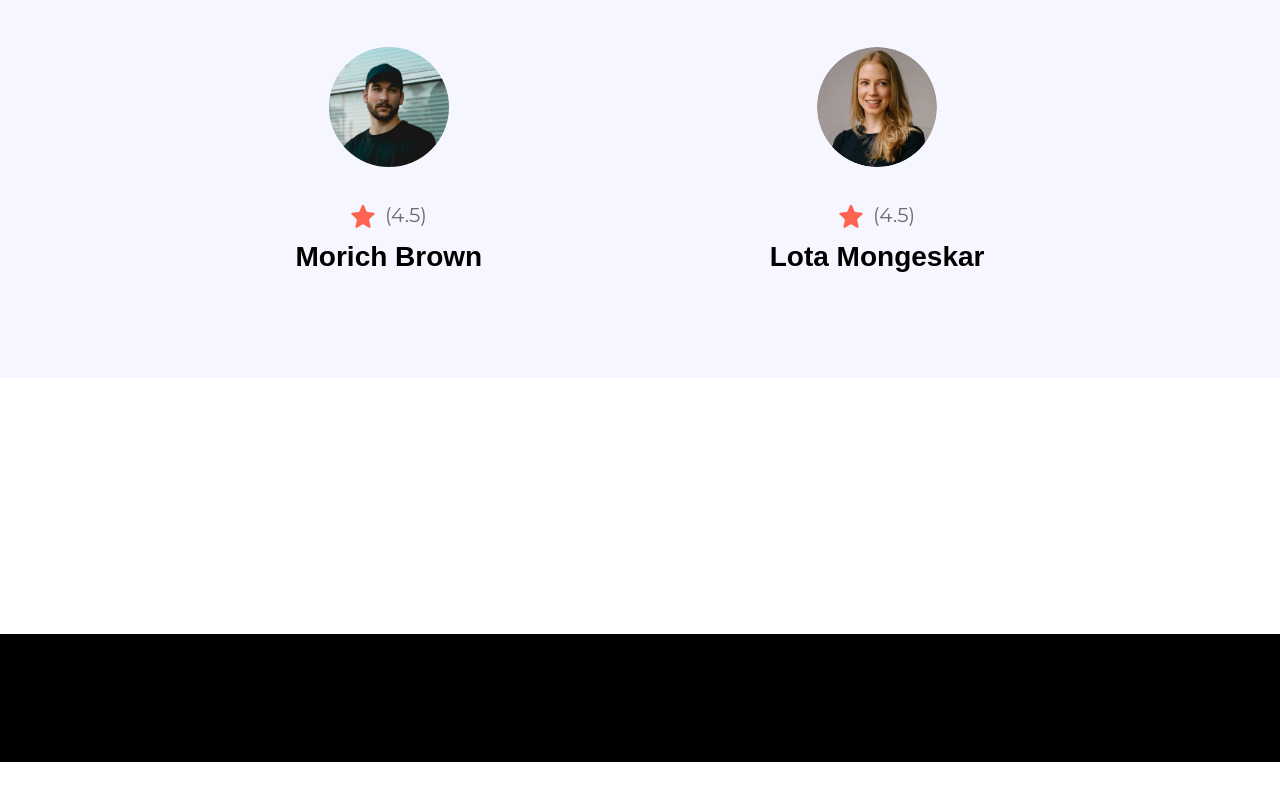
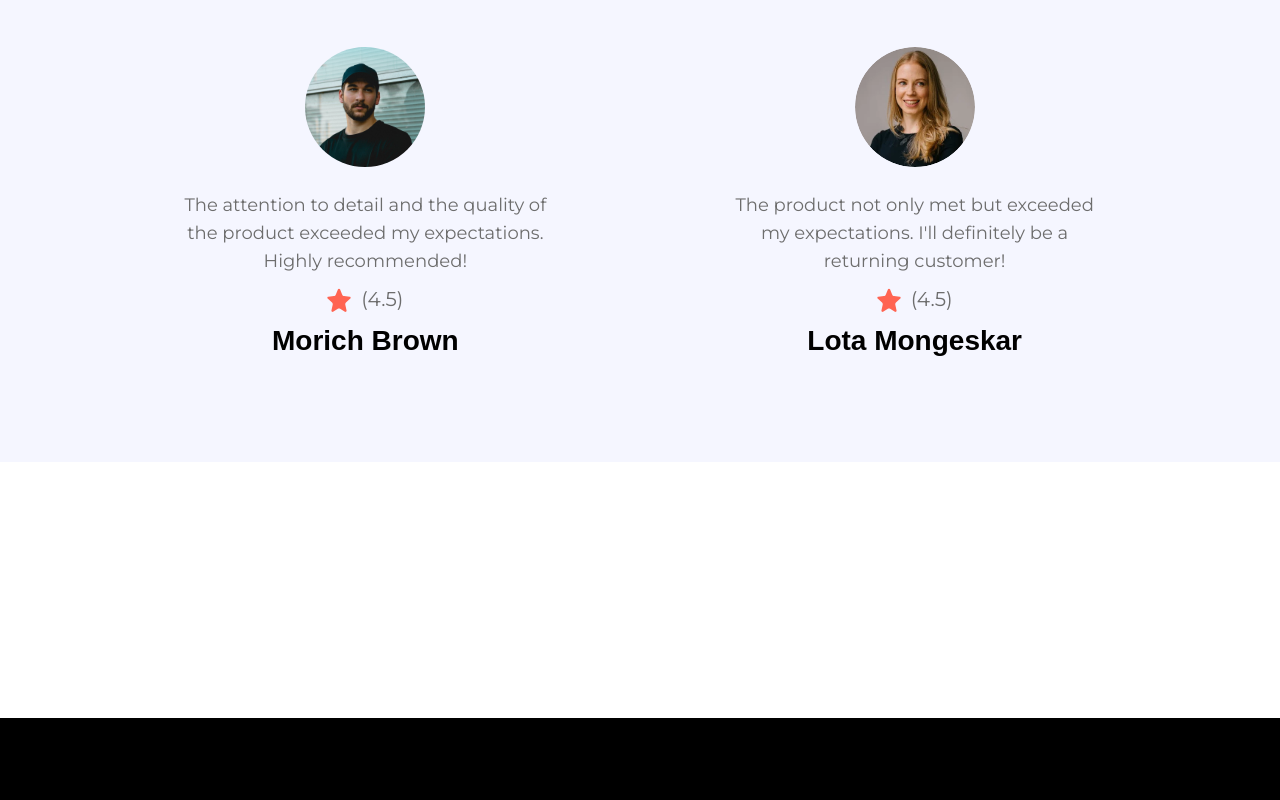
Before and after one commit to rookasrudzianskas/nike-landing, a React (Vite) app: page / in a window 1280 px wide. Shown: the part 3787-4587 px from the top of the page. Before the commit the page ends 4549 px from the top, so only its background shows below. Built offline with nearby package versions, Linux system fonts and the light colour scheme; a web font is replaced by a local one.

Commit message:
🔧 fix(CustomerReviews.jsx): rename 'review' prop to 'feedback' in ReviewCard component for better clarity and consistency

```diff
--- a/src/sections/CustomerReviews.jsx
+++ b/src/sections/CustomerReviews.jsx
@@ -17,11 +17,11 @@ const CustomerReviews = () => {
       <div className="mt-24 flex flex-1 justify-evenly items-center max-lg:flex-col gap-14">
         {reviews.map((review, index) => (
             <ReviewCard
-              key={index}
-              imgURL={review.imgURL}
-              customerName={review.customerName}
-              rating={review.rating}
-              review={review.feedback}
+                key={index}
+                imgURL={review.imgURL}
+                customerName={review.customerName}
+                rating={review.rating}
+                feedback={review.feedback}
             />
         ))}
       </div>
```
